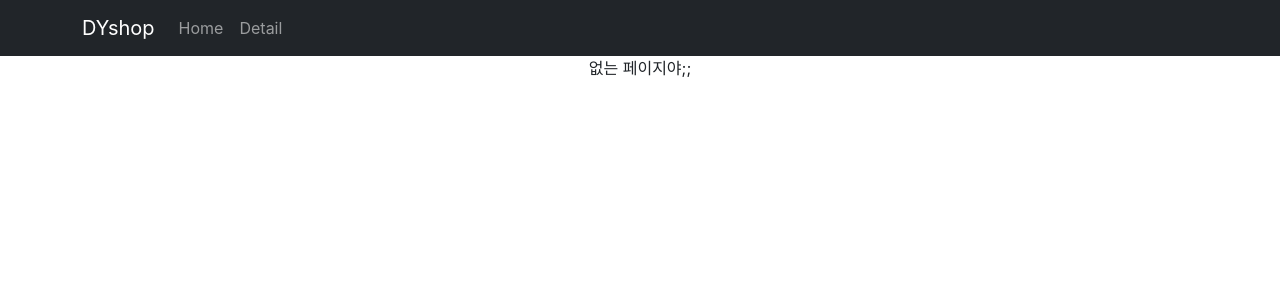
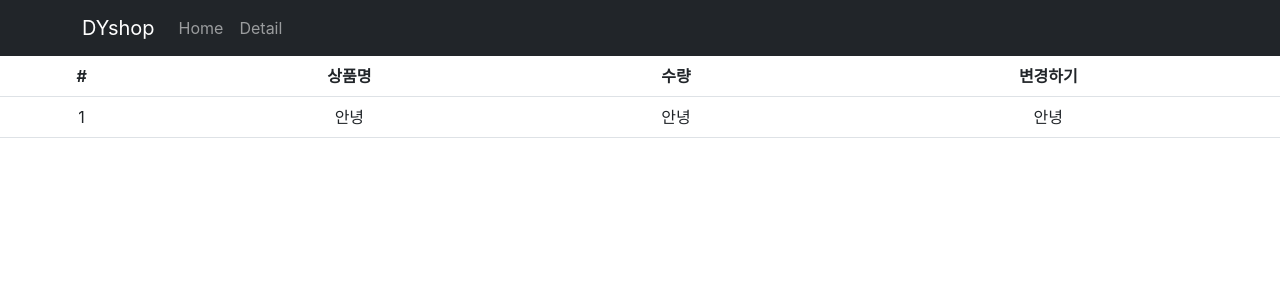
Before and after one commit to duseh729/react-shop, a React (Create React App) app: page /cart in a window 1280 px wide. Shown: the top 300 px of the page. Built offline with nearby package versions, Linux system fonts and the light colour scheme.

Commit message:
redux 설치

```diff
--- a/package.json
+++ b/package.json
@@ -3,6 +3,7 @@
   "version": "0.1.0",
   "private": true,
   "dependencies": {
+    "@reduxjs/toolkit": "^1.9.1",
     "@testing-library/jest-dom": "^5.16.5",
     "@testing-library/react": "^13.4.0",
     "@testing-library/user-event": "^13.5.0",
@@ -11,6 +12,7 @@
     "react": "^18.2.0",
     "react-bootstrap": "^2.7.0",
     "react-dom": "^18.2.0",
+    "react-redux": "^8.0.5",
     "react-router-dom": "^6.6.1",
     "react-scripts": "5.0.1",
     "styled-component": "^2.8.0",
--- a/src/App.js
+++ b/src/App.js
@@ -7,6 +7,7 @@ import { Button, Navbar, Container, Nav } from "react-bootstrap";
 import { Routes, Route, Link, useNavigate, Outlet } from "react-router-dom";
 import Detail from "./component/detail";
 import Home from "./component/home";
+import Cart from "./component/cart";
 
 // state 보관함이라 볼 수 있다.
 export let Context1 = createContext();
@@ -41,6 +42,7 @@ function App() {
             </Context1.Provider>
           }
         />
+        <Route path="/cart" element={<Cart />} />
         {/* path='*'은 지정한 경로 외에 모든 경로 */}
         <Route path="*" element={<div>없는 페이지야;;</div>} />
       </Routes>
--- /dev/null
+++ b/src/component/cart.js
@@ -0,0 +1,28 @@
+import { Table } from "react-bootstrap";
+
+export default function Cart() {
+  return (
+    <div>
+      <Table>
+        <thead>
+          {/* <tr> : 행 */}
+          <tr>
+            {/* <th>, <td> : 열 */}
+            <th>#</th>
+            <th>상품명</th>
+            <th>수량</th>
+            <th>변경하기</th>
+          </tr>
+        </thead>
+        <tbody>
+          <tr>
+            <td>1</td>
+            <td>안녕</td>
+            <td>안녕</td>
+            <td>안녕</td>
+          </tr>
+        </tbody>
+      </Table>
+    </div>
+  );
+}
--- a/src/index.js
+++ b/src/index.js
@@ -4,13 +4,18 @@ import "./index.css";
 import App from "./App";
 import reportWebVitals from "./reportWebVitals";
 import { BrowserRouter } from "react-router-dom";
+// npm install @reduxjs/toolkit react-redux
+import { Provider } from "react-redux";
+import store from "./store";
 
 const root = ReactDOM.createRoot(document.getElementById("root"));
 root.render(
   <React.StrictMode>
-    <BrowserRouter>
-      <App />
-    </BrowserRouter>
+    <Provider store={store}>
+      <BrowserRouter>
+        <App />
+      </BrowserRouter>
+    </Provider>
   </React.StrictMode>
 );
 
--- /dev/null
+++ b/src/store.js
@@ -0,0 +1,6 @@
+// state 저장하는 곳
+import { configureStore } from "@reduxjs/toolkit";
+
+export default configureStore({
+  reducer: {},
+});
```
Also changed, not shown: 1 other file (tests, documents, lock files or other folders).
